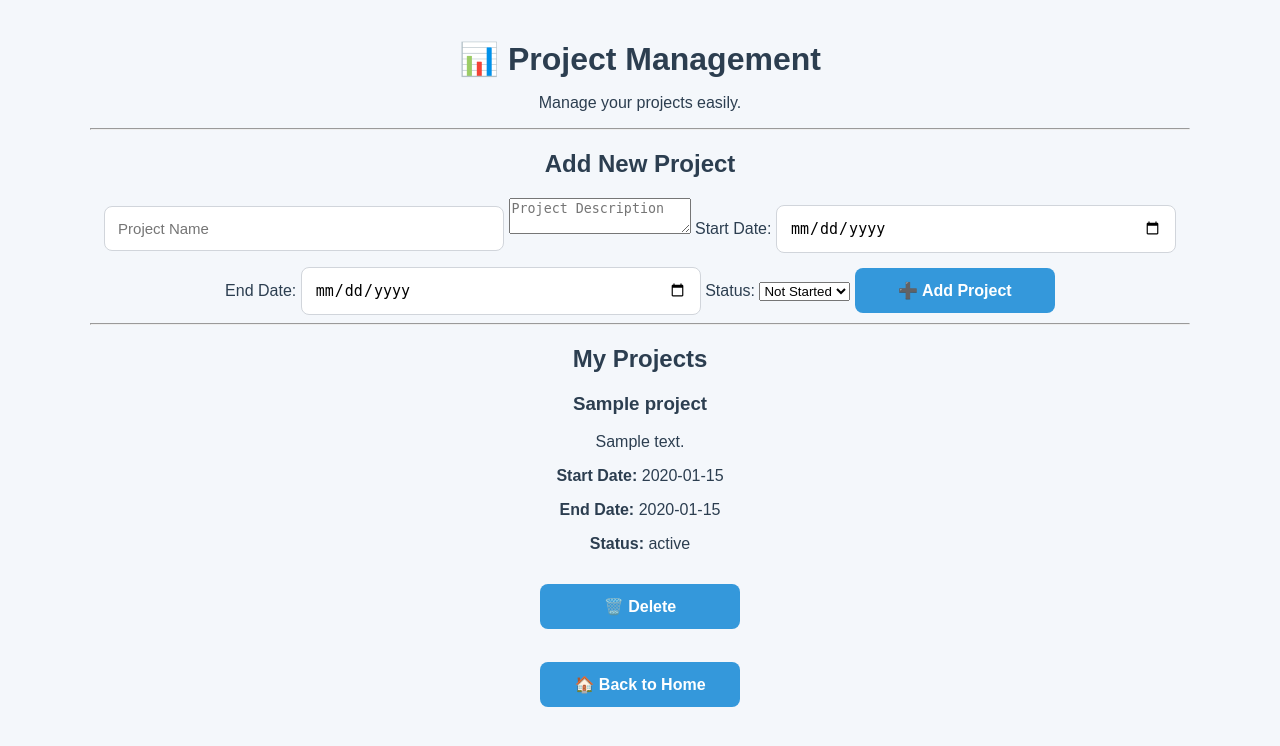
After one commit to vaishnavi757-g/HomeManagement, a Flask app: page /projects in a window 1280 px wide. The commit adds this page. Shown: the top 746 px of the page. Run offline with Flask 3, Linux system fonts and the light colour scheme; a user stored in the database is signed in; data comes from the database, SQL or seed files in the repository; tables that the repository leaves empty hold one stand-in row (values such as "Sample post").

Commit message:
Add Project Management functionality

```diff
--- a/app.py
+++ b/app.py
@@ -36,6 +36,28 @@ def init_db():
             item TEXT NOT NULL
         )
     """)
+
+    conn.execute("""
+        CREATE TABLE IF NOT EXISTS users (
+            id INTEGER PRIMARY KEY AUTOINCREMENT,
+            username TEXT NOT NULL UNIQUE,
+            password TEXT NOT NULL
+        )
+    """)
+
+    # Project Management table
+    conn.execute("""
+        CREATE TABLE IF NOT EXISTS projects (
+            id INTEGER PRIMARY KEY AUTOINCREMENT,
+            name TEXT NOT NULL,
+            description TEXT,
+            start_date TEXT,
+            end_date TEXT,
+            status TEXT DEFAULT 'Not Started',
+            user_id INTEGER
+        )
+    """)
+
     try:
         conn.execute("""
             ALTER TABLE shopping
@@ -43,13 +65,7 @@ def init_db():
         """)
     except sqlite3.OperationalError:
         pass
-        conn.execute("""
-            CREATE TABLE IF NOT EXISTS users (
-                id INTEGER PRIMARY KEY AUTOINCREMENT,
-                username TEXT NOT NULL UNIQUE,
-                password TEXT NOT NULL
-            )
-        """)
+
     try:
         conn.execute(
             "ALTER TABLE tasks ADD COLUMN user_id INTEGER"
@@ -70,8 +86,8 @@ def init_db():
         )
     except sqlite3.OperationalError:
         pass
+
     conn.commit()
-
     conn.close()
 
 # Home page
@@ -393,6 +409,18 @@ def shopping():
         "shopping.html",
         shopping_list=shopping_list
     )
+ # Project Management table
+    conn.execute("""
+    CREATE TABLE IF NOT EXISTS projects (
+        id INTEGER PRIMARY KEY AUTOINCREMENT,
+        name TEXT NOT NULL,
+        description TEXT,
+        start_date TEXT,
+        end_date TEXT,
+        status TEXT DEFAULT 'Not Started',
+        user_id INTEGER
+    )
+""")
 
 @app.route("/delete_shopping/<int:item_id>")
 def delete_shopping(item_id):
@@ -447,6 +475,90 @@ def complete_shopping(item_id):
 
     return redirect(url_for("shopping"))
 
+# Project Management
+@app.route("/projects", methods=["GET", "POST"])
+def projects():
+
+    if "username" not in session:
+        return redirect(url_for("login"))
+
+    conn = get_db()
+
+    user = conn.execute(
+        "SELECT id FROM users WHERE username = ?",
+        (session["username"],)
+    ).fetchone()
+
+    if request.method == "POST":
+
+        name = request.form["name"]
+        description = request.form["description"]
+        start_date = request.form["start_date"]
+        end_date = request.form["end_date"]
+        status = request.form["status"]
+
+        conn.execute(
+            """
+            INSERT INTO projects
+            (name, description, start_date, end_date, status, user_id)
+            VALUES (?, ?, ?, ?, ?, ?)
+            """,
+            (
+                name,
+                description,
+                start_date,
+                end_date,
+                status,
+                user["id"]
+            )
+        )
+
+        conn.commit()
+
+    projects_list = conn.execute(
+        """
+        SELECT * FROM projects
+        WHERE user_id = ?
+        ORDER BY id DESC
+        """,
+        (user["id"],)
+    ).fetchall()
+
+    conn.close()
+
+    return render_template(
+        "projects.html",
+        projects=projects_list
+    )
+
+
+# Delete Project
+@app.route("/delete_project/<int:project_id>")
+def delete_project(project_id):
+
+    if "username" not in session:
+        return redirect(url_for("login"))
+
+    conn = get_db()
+
+    user = conn.execute(
+        "SELECT id FROM users WHERE username = ?",
+        (session["username"],)
+    ).fetchone()
+
+    conn.execute(
+        """
+        DELETE FROM projects
+        WHERE id = ? AND user_id = ?
+        """,
+        (project_id, user["id"])
+    )
+
+    conn.commit()
+    conn.close()
+
+    return redirect(url_for("projects"))
+
 @app.route("/delete_expense/<int:expense_id>")
 def delete_expense(expense_id):
 
--- a/templates/index.html
+++ b/templates/index.html
@@ -27,6 +27,10 @@
 
         <a href="/about">
             <button>ℹ️ About Us</button>
+        </a>
+
+        <a href="/projects">
+            <button>📊 Project Management</button>
         </a>
 
 
--- /dev/null
+++ b/templates/projects.html
@@ -0,0 +1,112 @@
+<!DOCTYPE html>
+<html>
+<head>
+    <title>Project Management</title>
+    <link rel="stylesheet" href="{{ url_for('static', filename='style.css') }}">
+</head>
+
+<body>
+
+    <div class="container">
+
+        <h1>📊 Project Management</h1>
+
+        <p>Manage your projects easily.</p>
+
+        <hr>
+
+        <h2>Add New Project</h2>
+
+        <form method="POST">
+
+            <input
+                type="text"
+                name="name"
+                placeholder="Project Name"
+                required
+            >
+
+            <textarea
+                name="description"
+                placeholder="Project Description"
+            ></textarea>
+
+            <label>Start Date:</label>
+            <input
+                type="date"
+                name="start_date"
+            >
+
+            <label>End Date:</label>
+            <input
+                type="date"
+                name="end_date"
+            >
+
+            <label>Status:</label>
+
+            <select name="status">
+                <option value="Not Started">Not Started</option>
+                <option value="In Progress">In Progress</option>
+                <option value="Completed">Completed</option>
+            </select>
+
+            <button type="submit">➕ Add Project</button>
+
+        </form>
+
+        <hr>
+
+        <h2>My Projects</h2>
+
+        {% if projects %}
+
+            {% for project in projects %}
+
+                <div class="project-card">
+
+                    <h3>{{ project["name"] }}</h3>
+
+                    <p>
+                        {{ project["description"] }}
+                    </p>
+
+                    <p>
+                        <strong>Start Date:</strong>
+                        {{ project["start_date"] }}
+                    </p>
+
+                    <p>
+                        <strong>End Date:</strong>
+                        {{ project["end_date"] }}
+                    </p>
+
+                    <p>
+                        <strong>Status:</strong>
+                        {{ project["status"] }}
+                    </p>
+
+                    <a href="/delete_project/{{ project['id'] }}">
+                        <button type="button">🗑️ Delete</button>
+                    </a>
+
+                </div>
+
+            {% endfor %}
+
+        {% else %}
+
+            <p>No projects added yet.</p>
+
+        {% endif %}
+
+        <br>
+
+        <a href="/">
+            <button type="button">🏠 Back to Home</button>
+        </a>
+
+    </div>
+
+</body>
+</html>
```
Also changed, not shown: README.md.
